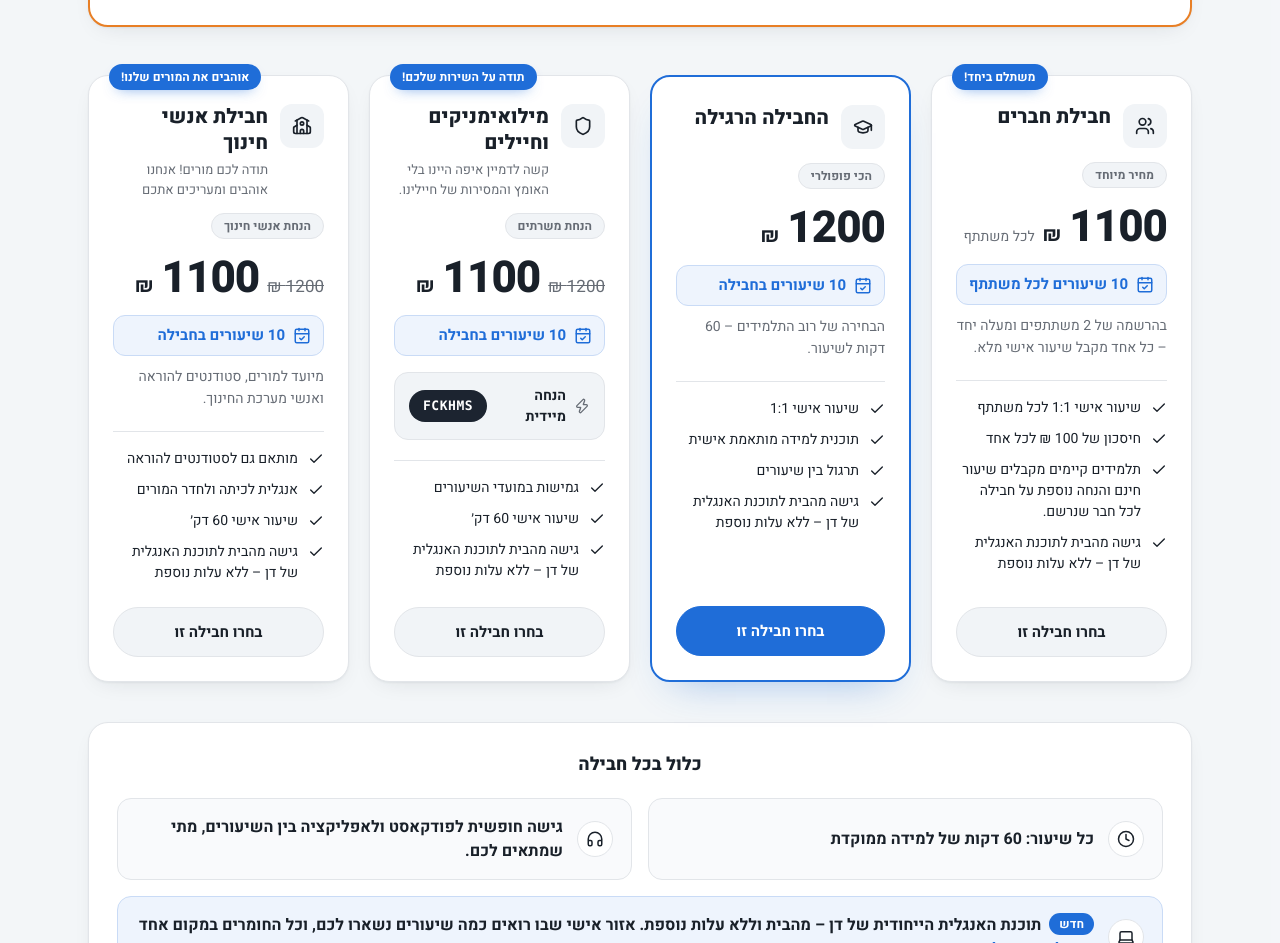
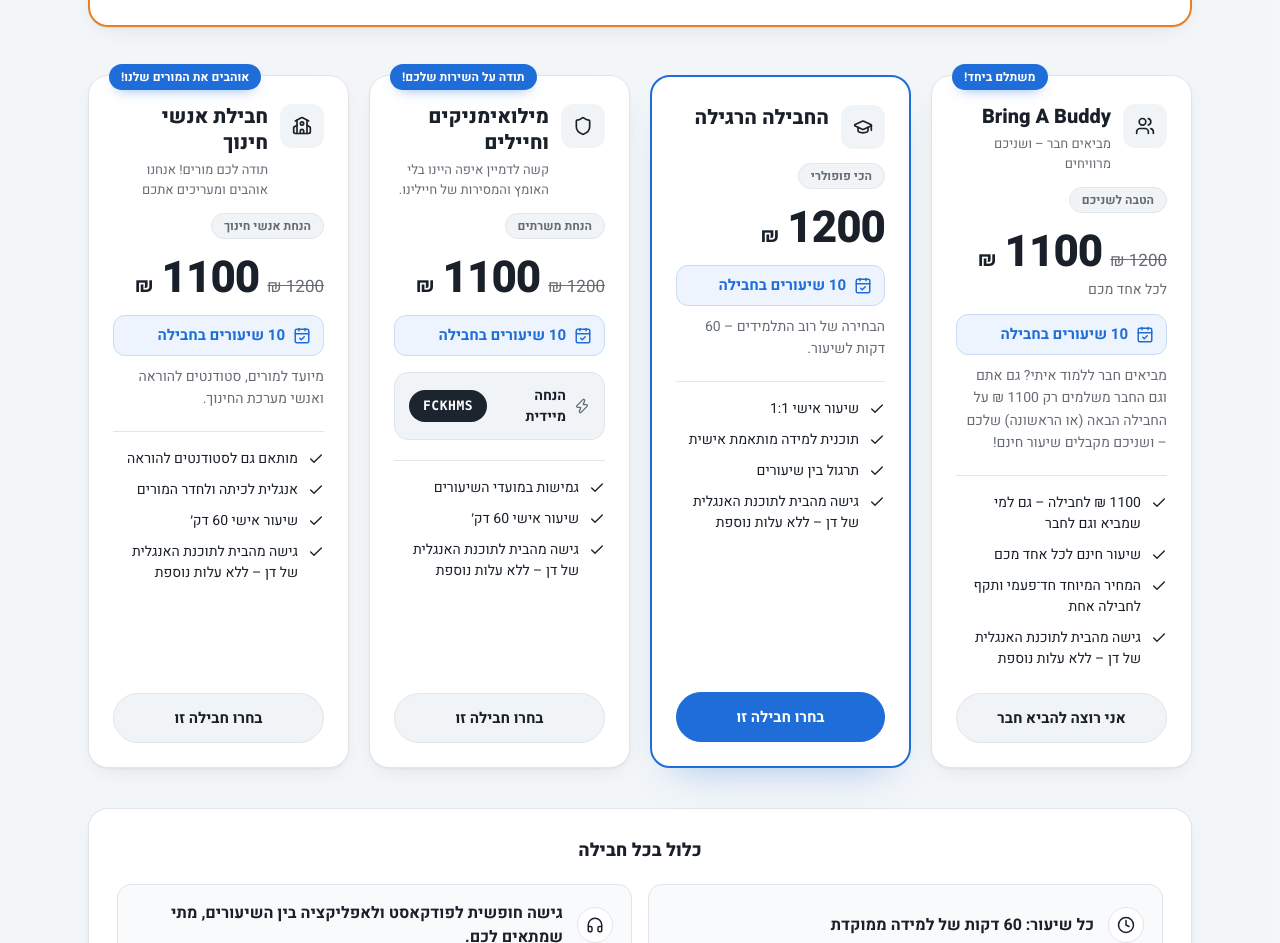
Before and after one commit to dagoldman123/englishdan, a plain HTML site: page index.html in a window 1280 px wide. Shown: the part 6584-7527 px from the top of the page. Drawn offline with Linux system fonts and the light colour scheme.

Commit message:
Rename friends package to Bring A Buddy with new offer
Co-Authored-By: Claude Opus 5.5 <noreply@anthropic.com>
Claude-Session: https://claude.ai/code/session_0183jhv64xXNKqSMg4NPRyFh

```diff
--- a/index.html
+++ b/index.html
@@ -352,19 +352,19 @@
 
         <article class="card plan">
           <span class="ribbon">משתלם ביחד!</span>
-          <div class="head"><span class="icon-box"><svg class="icon" xmlns="http://www.w3.org/2000/svg" viewBox="0 0 24 24" fill="none" stroke="currentColor" stroke-width="2" stroke-linecap="round" stroke-linejoin="round" aria-hidden="true" focusable="false"><path d="M16 21v-2a4 4 0 0 0-4-4H6a4 4 0 0 0-4 4v2" /><path d="M16 3.128a4 4 0 0 1 0 7.744" /><path d="M22 21v-2a4 4 0 0 0-3-3.87" /><circle cx="9" cy="7" r="4" /></svg></span><div><h3>חבילת חברים</h3></div></div>
-          <span class="tag">מחיר מיוחד</span>
-          <div class="price"><span class="amount">1100</span><span class="cur">₪</span><span class="per">לכל משתתף</span></div>
-          <div class="lessons"><svg class="icon" xmlns="http://www.w3.org/2000/svg" viewBox="0 0 24 24" fill="none" stroke="currentColor" stroke-width="2" stroke-linecap="round" stroke-linejoin="round" aria-hidden="true" focusable="false"><path d="M8 2v3" /><path d="M16 2v3" /><rect x="3" y="3" width="18" height="18" rx="2" /><path d="M3 9h18" /><path d="m9 15 2 2 4-4" /></svg> 10 שיעורים לכל משתתף</div>
-          <p class="desc">בהרשמה של 2 משתתפים ומעלה יחד – כל אחד מקבל שיעור אישי מלא.</p>
+          <div class="head"><span class="icon-box"><svg class="icon" xmlns="http://www.w3.org/2000/svg" viewBox="0 0 24 24" fill="none" stroke="currentColor" stroke-width="2" stroke-linecap="round" stroke-linejoin="round" aria-hidden="true" focusable="false"><path d="M16 21v-2a4 4 0 0 0-4-4H6a4 4 0 0 0-4 4v2" /><path d="M16 3.128a4 4 0 0 1 0 7.744" /><path d="M22 21v-2a4 4 0 0 0-3-3.87" /><circle cx="9" cy="7" r="4" /></svg></span><div><h3 lang="en">Bring A Buddy</h3><p class="subtitle">מביאים חבר – ושניכם מרוויחים</p></div></div>
+          <span class="tag">הטבה לשניכם</span>
+          <div class="price"><span class="old">1200 ₪</span><span class="amount">1100</span><span class="cur">₪</span><span class="per">לכל אחד מכם</span></div>
+          <div class="lessons"><svg class="icon" xmlns="http://www.w3.org/2000/svg" viewBox="0 0 24 24" fill="none" stroke="currentColor" stroke-width="2" stroke-linecap="round" stroke-linejoin="round" aria-hidden="true" focusable="false"><path d="M8 2v3" /><path d="M16 2v3" /><rect x="3" y="3" width="18" height="18" rx="2" /><path d="M3 9h18" /><path d="m9 15 2 2 4-4" /></svg> 10 שיעורים בחבילה</div>
+          <p class="desc">מביאים חבר ללמוד איתי? גם אתם וגם החבר משלמים רק 1100 ₪ על החבילה הבאה (או הראשונה) שלכם – ושניכם מקבלים שיעור חינם!</p>
           <div class="rule"></div>
           <ul class="features">
-            <li><svg class="icon" xmlns="http://www.w3.org/2000/svg" viewBox="0 0 24 24" fill="none" stroke="currentColor" stroke-width="2" stroke-linecap="round" stroke-linejoin="round" aria-hidden="true" focusable="false"><path d="M20 6 9 17l-5-5" /></svg>שיעור אישי 1:1 לכל משתתף</li>
-            <li><svg class="icon" xmlns="http://www.w3.org/2000/svg" viewBox="0 0 24 24" fill="none" stroke="currentColor" stroke-width="2" stroke-linecap="round" stroke-linejoin="round" aria-hidden="true" focusable="false"><path d="M20 6 9 17l-5-5" /></svg>חיסכון של 100 ₪ לכל אחד</li>
-            <li><svg class="icon" xmlns="http://www.w3.org/2000/svg" viewBox="0 0 24 24" fill="none" stroke="currentColor" stroke-width="2" stroke-linecap="round" stroke-linejoin="round" aria-hidden="true" focusable="false"><path d="M20 6 9 17l-5-5" /></svg>תלמידים קיימים מקבלים שיעור חינם והנחה נוספת על חבילה לכל חבר שנרשם.</li>
+            <li><svg class="icon" xmlns="http://www.w3.org/2000/svg" viewBox="0 0 24 24" fill="none" stroke="currentColor" stroke-width="2" stroke-linecap="round" stroke-linejoin="round" aria-hidden="true" focusable="false"><path d="M20 6 9 17l-5-5" /></svg>1100 ₪ לחבילה – גם למי שמביא וגם לחבר</li>
+            <li><svg class="icon" xmlns="http://www.w3.org/2000/svg" viewBox="0 0 24 24" fill="none" stroke="currentColor" stroke-width="2" stroke-linecap="round" stroke-linejoin="round" aria-hidden="true" focusable="false"><path d="M20 6 9 17l-5-5" /></svg>שיעור חינם לכל אחד מכם</li>
+            <li><svg class="icon" xmlns="http://www.w3.org/2000/svg" viewBox="0 0 24 24" fill="none" stroke="currentColor" stroke-width="2" stroke-linecap="round" stroke-linejoin="round" aria-hidden="true" focusable="false"><path d="M20 6 9 17l-5-5" /></svg>המחיר המיוחד חד־פעמי ותקף לחבילה אחת</li>
             <li><svg class="icon" xmlns="http://www.w3.org/2000/svg" viewBox="0 0 24 24" fill="none" stroke="currentColor" stroke-width="2" stroke-linecap="round" stroke-linejoin="round" aria-hidden="true" focusable="false"><path d="M20 6 9 17l-5-5" /></svg>גישה מהבית לתוכנת האנגלית של דן – ללא עלות נוספת</li>
           </ul>
-          <a class="btn choose" href="#contact">בחרו חבילה זו</a>
+          <a class="btn choose" href="#contact">אני רוצה להביא חבר</a>
         </article>
 
         <article class="card plan featured">
```
